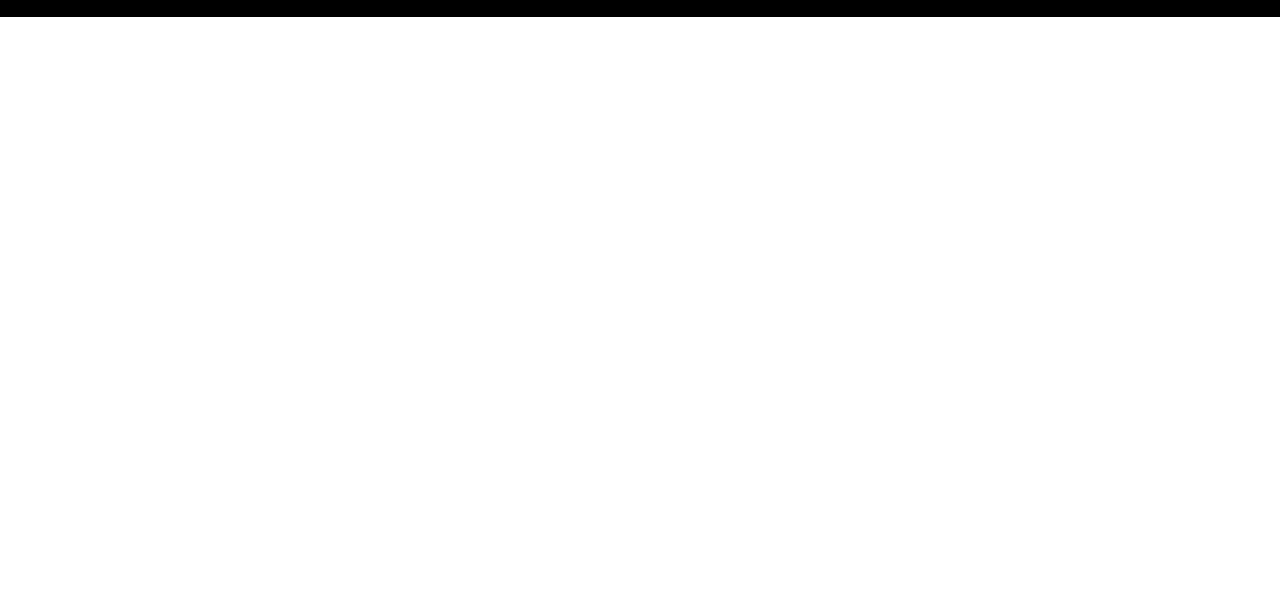
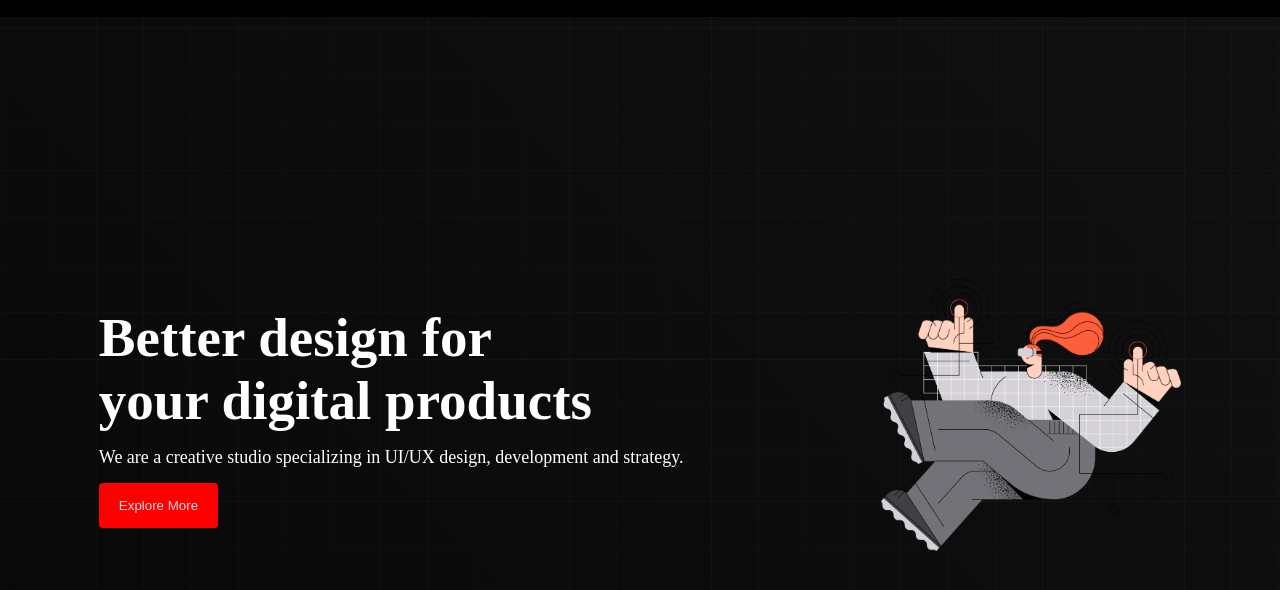
Before and after one commit to mdnuruzzaman123/My-First-Website, a plain HTML site: page index.html in a window 1280 px wide. Shown: the part 60-650 px from the top of the page. Drawn offline with Linux system fonts and the light colour scheme.

Commit message:
Third Commit

```diff
--- a/index.html
+++ b/index.html
@@ -7,6 +7,7 @@
     <link rel="stylesheet" href="style.css">
 </head>
 <body>
+    <!-- this is a navbar sectionb -->
     <header>
         <nav>
             <div class="menu-conteiner">
@@ -22,7 +23,22 @@
             </div>
         </nav>
     </header>
-    <main></main>
+    <main>
+        <section>
+            <div class="banner-conteiner">
+                <div class="banner-text">
+                    <h1 class="title">Better design for <br>
+                        your digital products</h1>
+                        <p class="paragraph">We are a creative studio specializing in UI/UX design, development and strategy.
+                        </p>
+                        <button class="button">Explore More</button>
+                </div>
+                <div class="banner-photos">
+                    <img class="banner-img" src="./Images/banner.png" alt="">
+                </div>
+            </div>
+        </section>
+    </main>
     <footer></footer>
 </body>
 </html>
--- a/style.css
+++ b/style.css
@@ -26,3 +26,34 @@
 .item:hover{
     color:skyblue ;
 }
+.banner-img{
+    width: 300px;
+}
+.banner-conteiner{
+    color: white;
+    display: flex;
+    justify-content: space-around;
+    height: 100vh;
+    align-items: center;
+    background-image: url(Images/background.png),
+    linear-gradient(45deg, rgb(8,8,8),#101010 );
+    background-position: center;
+    background-size: cover;
+    background-repeat: no-repeat;
+}
+.title{
+    font-size: 55px;
+    font-weight: bold;
+}
+.paragraph{
+    font-size: 18px;
+    margin-top: 15px;
+    margin-bottom: 15px;
+}
+.button{
+    color:gainsboro;
+    padding:15px 20px;
+    background-color:red;
+    border: none;
+    border-radius: 4px;
+}
```
